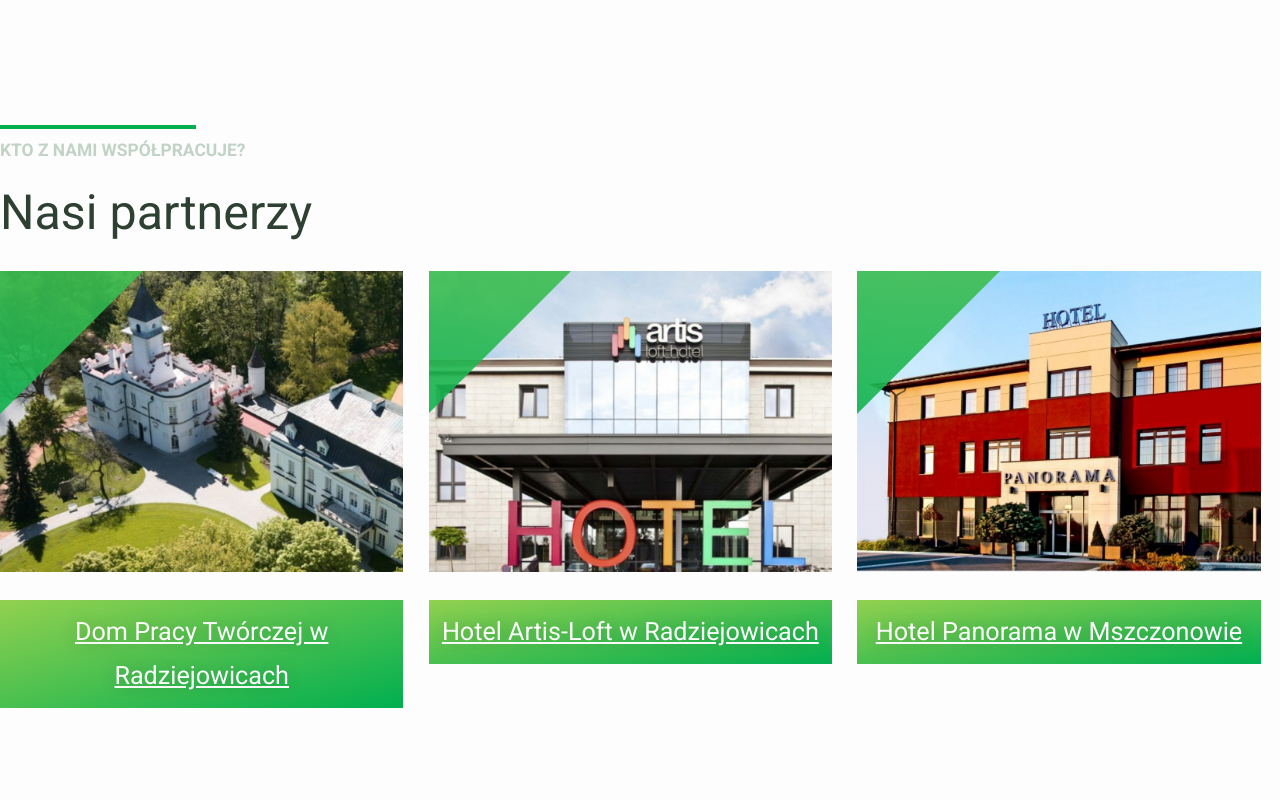
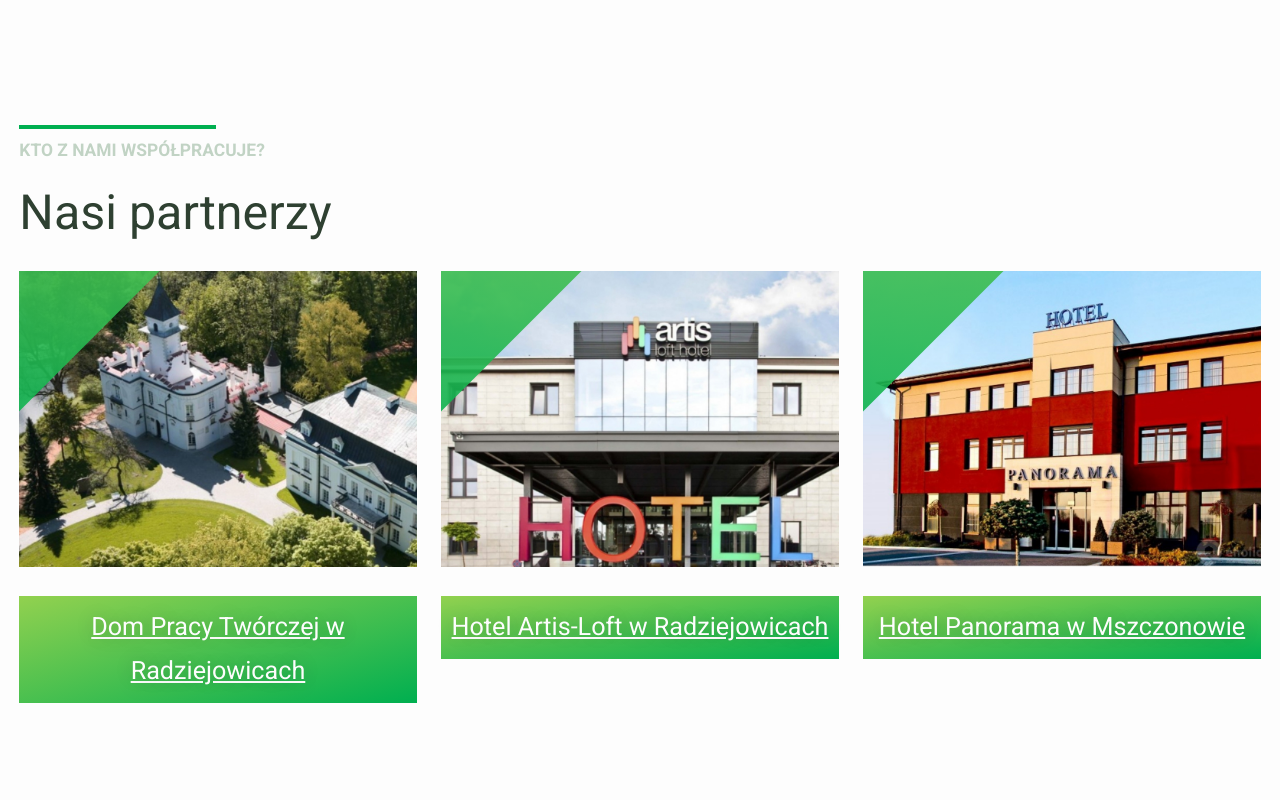
Before and after one commit to KrzysztofGrudzien/mimtrans-landing-page, a React (Create React App) app: page / in a window 1280 px wide. Shown: the part 6020-6820 px from the top of the page. Built offline with nearby package versions, Linux system fonts and the light colour scheme.

Commit message:
add RWD breakpoints for partnerts section

```diff
--- a/src/components/Partners.js
+++ b/src/components/Partners.js
@@ -13,7 +13,7 @@
                 <span className='partners-subtitle'>Kto z nami współpracuje?</span>
                 <h2 className='partners-title'>Nasi partnerzy</h2>
             </div>
-            <div className='parners-cards flex'>
+            <div className='partners-cards flex'>
                 <div className='partners-card'>
                     <div className='partners-card-image-wrapper'>
                         <div className='partners-card-gradient'></div>
--- a/src/scss/layout/_partners.scss
+++ b/src/scss/layout/_partners.scss
@@ -1,5 +1,9 @@
 .partners {
-    padding: 0rem 2rem 20rem 0;
+    padding: 0rem 2rem 20rem 2rem;
+
+    @media (max-width: 1024px) {
+        padding: 0rem 2rem 5rem 2rem;
+    }
 
     &-title {
         padding-top: 2rem;
@@ -23,8 +27,27 @@
         }
     }
 
+    &-img {
+        width: 100%;
+    }
+
+    &-cards {
+        @media (max-width: 1024px) {
+            flex-wrap: wrap;
+        }
+    }
+
     &-card {
         width: 32%;
+
+        @media (max-width: 1024px) {
+            margin-bottom: 6rem;
+            width: 49%;
+        }
+
+        @media (max-width: 768px) {
+            width: 100%;
+        }
 
         &-image-wrapper {
             position: relative;
@@ -55,6 +78,10 @@
         text-align: center;
         width: 100%;
 
+        @media (max-width: 1024px) {
+            font-size: 2rem;
+        }
+
         &:hover {
             text-decoration: none;
         }
```
